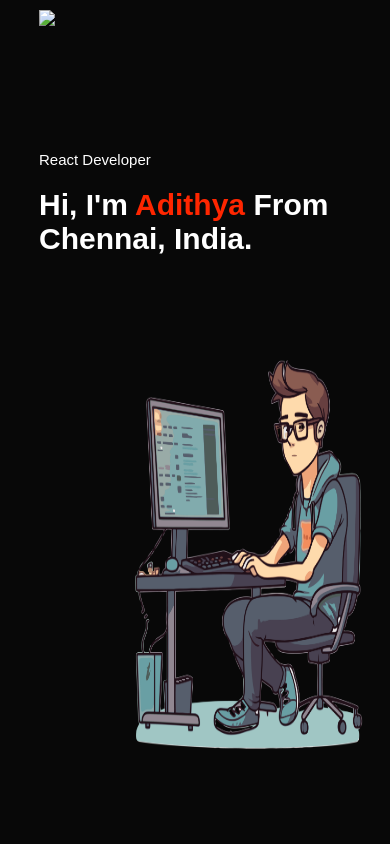
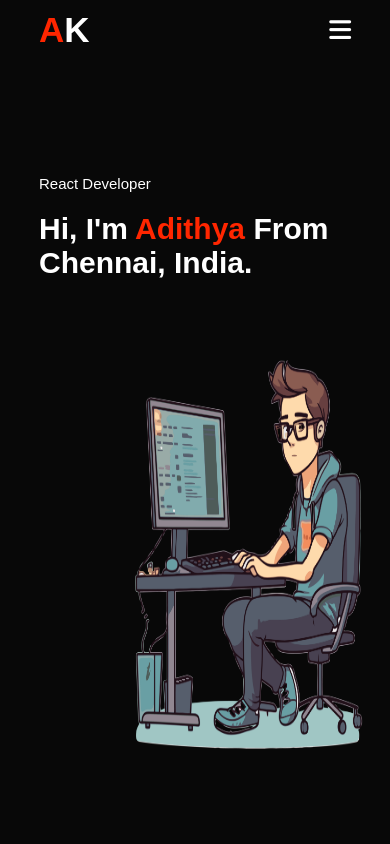
Before and after one commit to akaus998/my-portfolio, a plain HTML site: page index.html in a window 390 px wide. Shown: the top 844 px of the page. Drawn offline with Linux system fonts and the light colour scheme.

Commit message:
added logo

```diff
--- a/index.html
+++ b/index.html
@@ -12,7 +12,7 @@
     <div id="header">
         <div class="container">
             <nav>
-                <img src={} class="logo"/>
+                <span id="logo"><span id="logo-text">A</span>K</span>
                 <ul id="sideMenu">
                     <li><a href="#header">Home</a></li>
                     <li><a href="#about">About</a></li>
--- a/styles.css
+++ b/styles.css
@@ -383,6 +383,15 @@ form .btn2{
     display: block;
 }
 
+#logo-text{
+    color: #ff2600;
+}
+
+#logo{
+    font-size: 35px;
+    font-weight: bolder;
+}
+
 /*
 ----------------css for small screen----------- */
 nav .fa-solid{
@@ -404,7 +413,7 @@ nav .fa-solid{
         font-size: 30px;
     }
 
-    nav .fas{
+    nav .fa-solid{
         display: block;
         font-size: 25px;
     }
```
Also changed, not shown: 1 other file.
